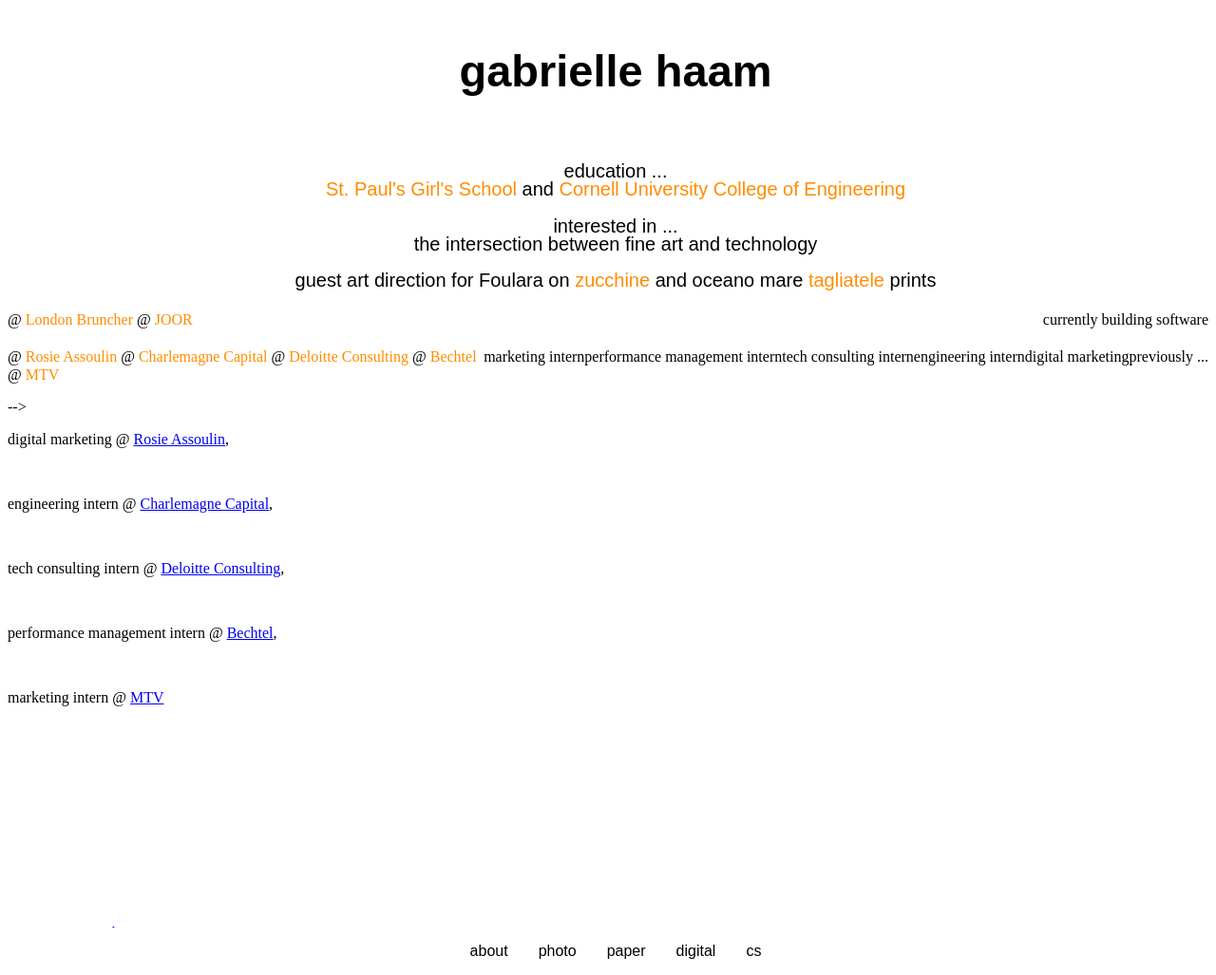
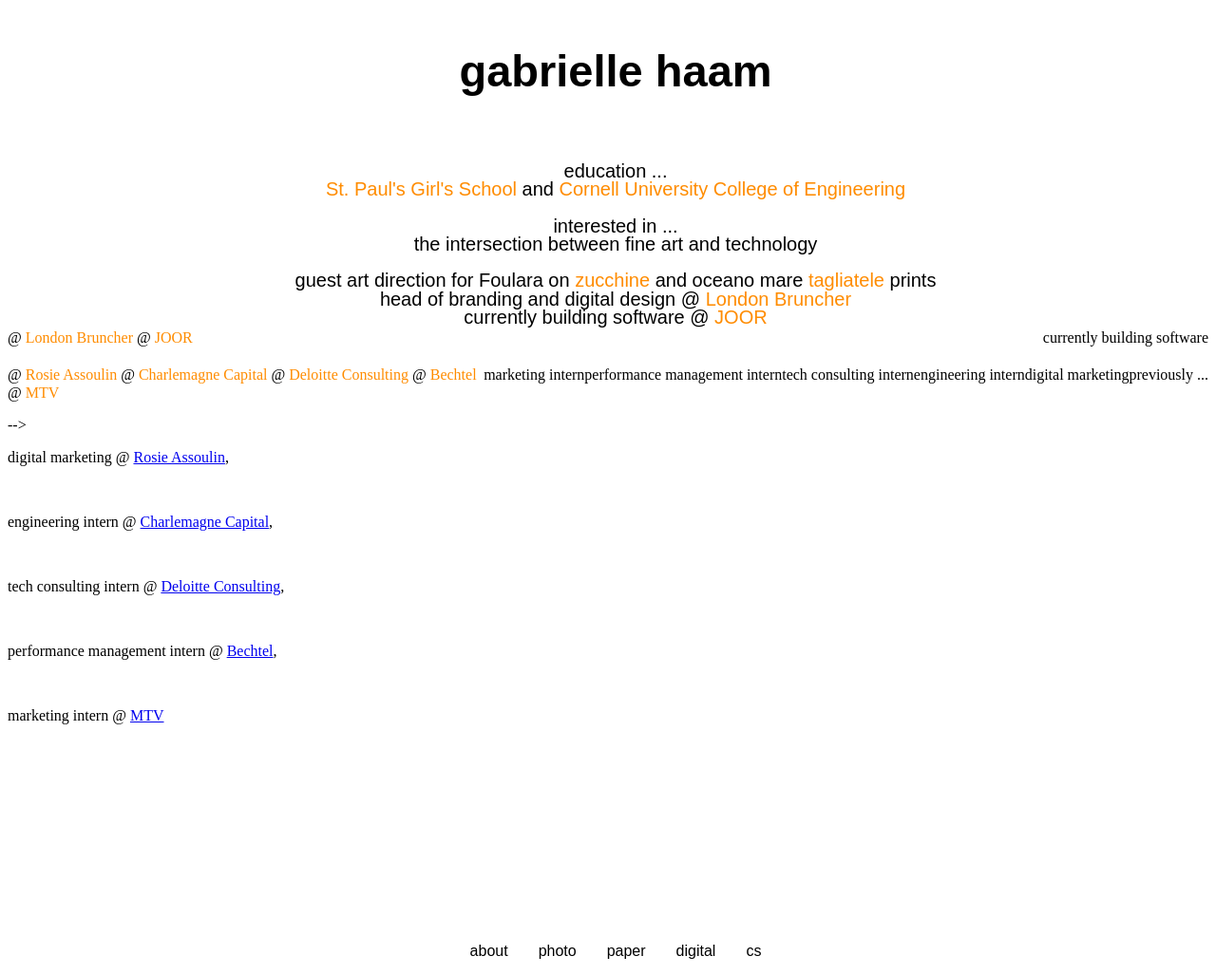
Before and after one commit to gabriellehaam/gabriellehaam.github.io, a Jekyll site: the page built from aboutme.html, in a window 1280 px wide and 1027 px high. Shown: the whole window at 95% size. Built offline with Jekyll 4.4.1, drawn with Linux system fonts in a browser that asks for light colours.

Commit message:
Update aboutme.html

```diff
--- a/aboutme.html
+++ b/aboutme.html
@@ -34,11 +34,13 @@
   <p>guest art direction for Foulara on <a href="https://www.foulara.it/products/zucchine" target="_blank" rel="noopener noreferrer">zucchine</a> and oceano mare <a href="https://www.laralcp.com/products/tagliatella-003-oceano-mare" target="_blank" rel="noopener noreferrer">tagliatele</a> prints</p>
     <br>
 
-<!--   <p>head of branding and digital design @ <a href="https://www.londonbruncher.com/shop/">London Bruncher</a></p>
-    <br><p>currently building software @ <a href="https://joor.com/">JOOR</a></p> -->
+ <p>head of branding and digital design @ <a href="https://www.londonbruncher.com/shop/">London Bruncher</a></p>
+    <br><p>currently building software @ <a href="https://joor.com/">JOOR</a></p>
       <br>
       <br>
       <br>
+
+
 
   <!--
       <p>
@@ -102,7 +104,6 @@
       </table>
       </div></div>
       </p>
-
  -->
 
       <p>digital marketing @ <a href= "https://rosieassoulin.com/">Rosie Assoulin</a>,</p>
@@ -126,4 +127,5 @@
 <br>
 <br>
   <p>view my resume <a href=/assets/resume>here</a>.</p>
+
 </div>
```
Lines whose indentation alone changed are shown as unchanged.
